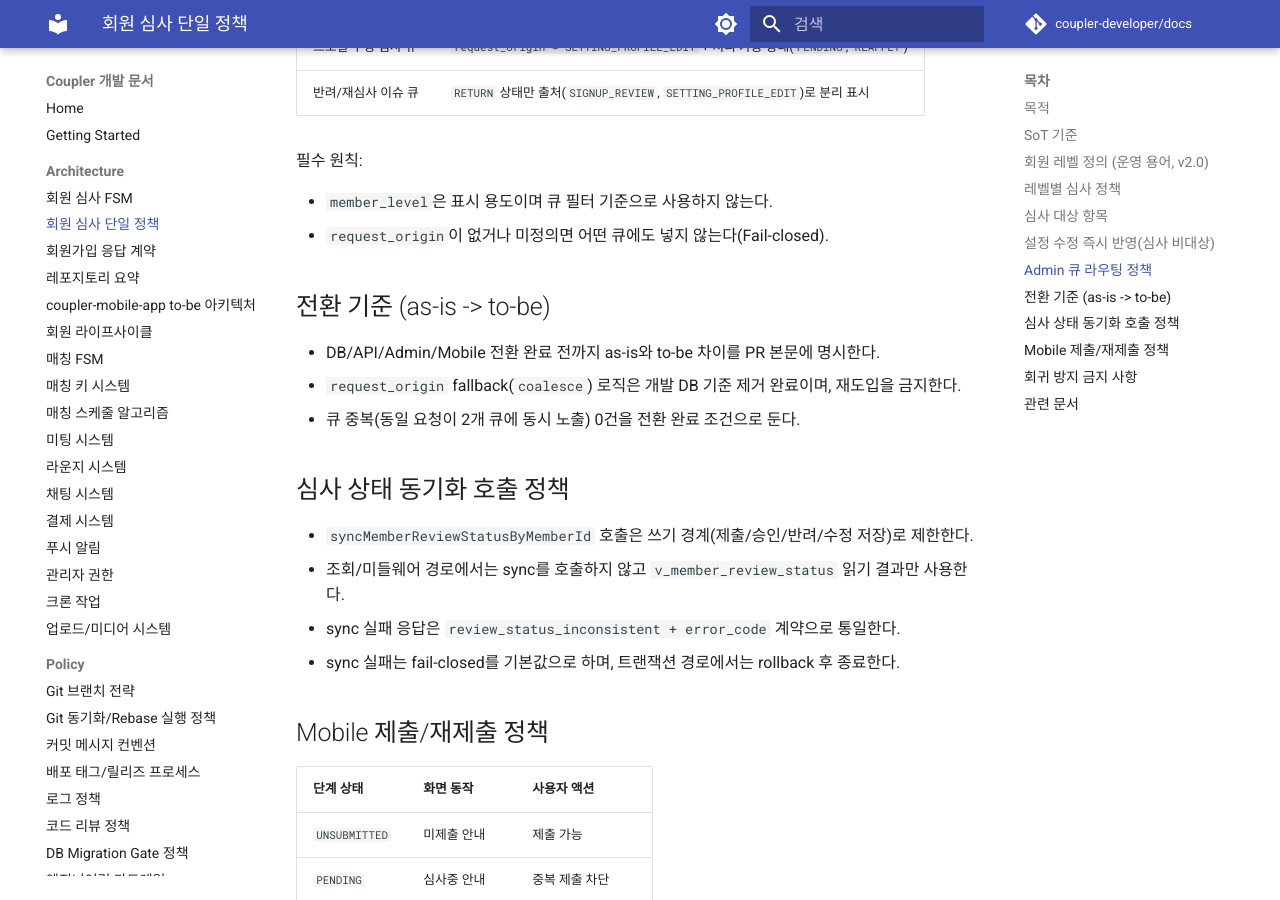
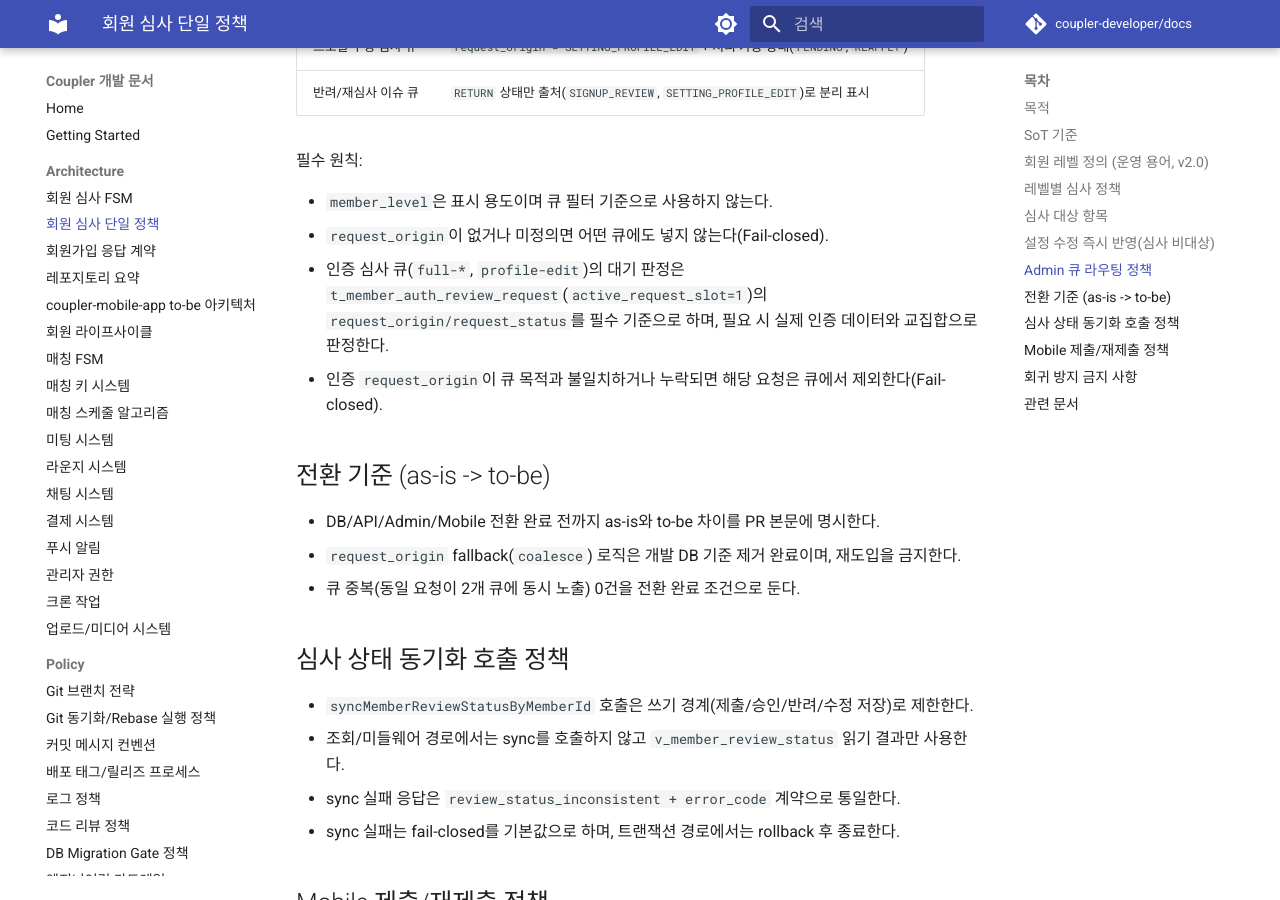
Before and after one commit to coupler-developer/docs, an MkDocs documentation site: the page built from content/architecture/member-review-policy.md, in a window 1280 px wide and 900 px high, scrolled down 3154 px. Built offline with MkDocs 1.6.1 and Material for MkDocs 9.7.7, drawn with Linux system fonts in a browser that asks for light colours; comment, search, counter and statistics services are not loaded.

Commit message:
docs: 인증 심사 큐 origin 판정 규칙 명시
Changes:
- full-*/profile-edit 인증 큐는 auth review ledger(active_request_slot=1)를 필수 기준으로 사용하도록 명시
- origin 누락/불일치 시 큐 제외(fail-closed) 규칙 추가

Tests:
- not run: 문서 변경

```diff
--- a/content/architecture/member-review-policy.md
+++ b/content/architecture/member-review-policy.md
@@ -87,6 +87,8 @@
 
 - `member_level`은 표시 용도이며 큐 필터 기준으로 사용하지 않는다.
 - `request_origin`이 없거나 미정의면 어떤 큐에도 넣지 않는다(Fail-closed).
+- 인증 심사 큐(`full-*`, `profile-edit`)의 대기 판정은 `t_member_auth_review_request`(`active_request_slot=1`)의 `request_origin/request_status`를 필수 기준으로 하며, 필요 시 실제 인증 데이터와 교집합으로 판정한다.
+- 인증 `request_origin`이 큐 목적과 불일치하거나 누락되면 해당 요청은 큐에서 제외한다(Fail-closed).
 
 ## 전환 기준 (as-is -> to-be)
 
```
